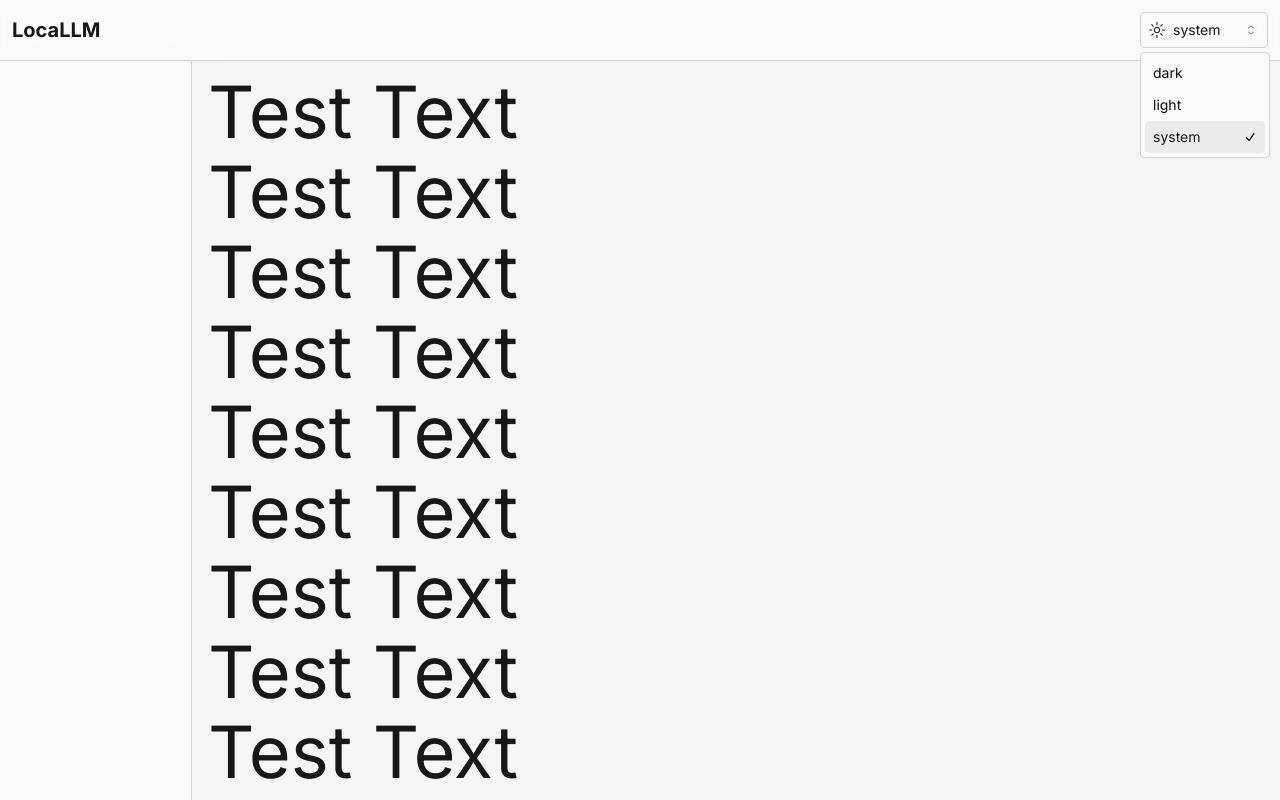
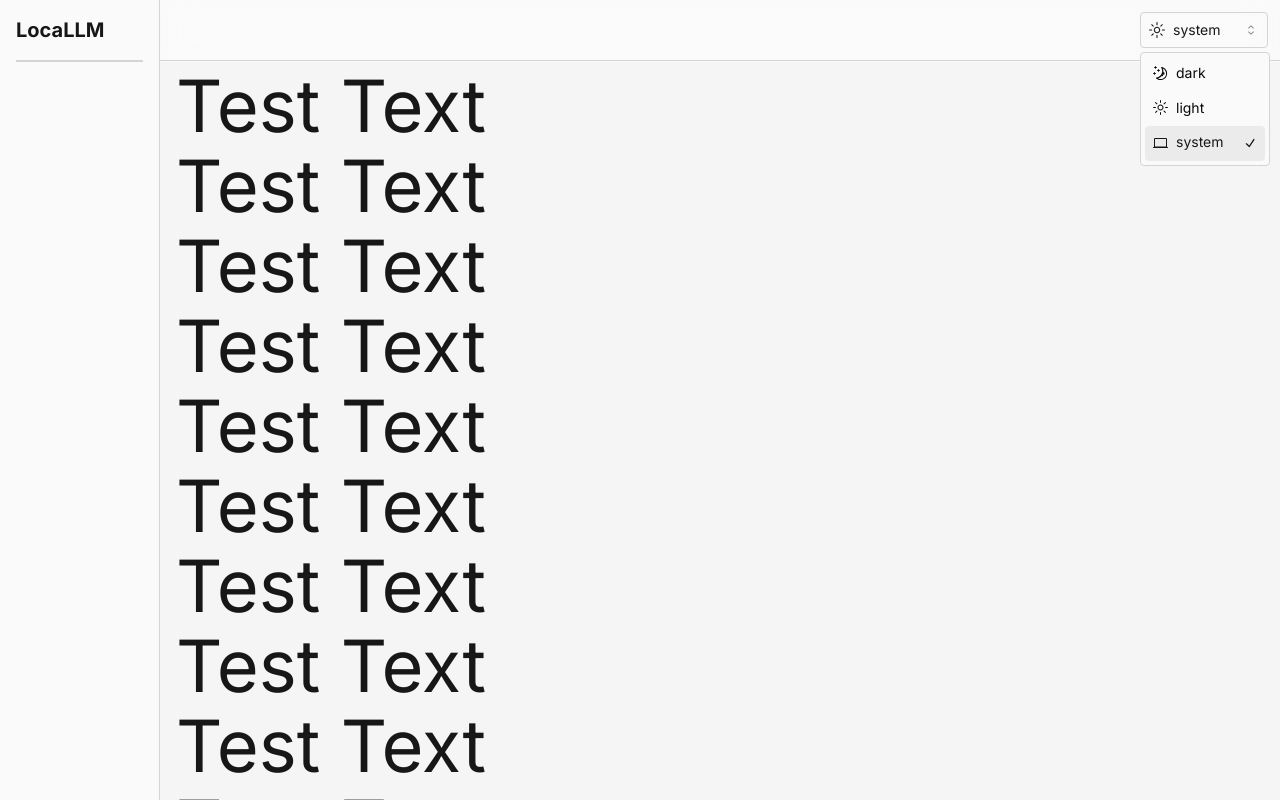
Before and after one commit to Luis96920/ollama_local_llm_chat, a Next.js app: page / in a window 1280 px wide. Both pictures are taken after a click on the button "system". Built offline with nearby package versions, Linux system fonts and the light colour scheme.

Commit message:
Add side drawer
Signed-off-by: SeeuSim <seeusimong@gmail.com>

```diff
--- a/package.json
+++ b/package.json
@@ -17,6 +17,7 @@
     ]
   },
   "dependencies": {
+    "@radix-ui/react-dialog": "^1.0.5",
     "@radix-ui/react-icons": "^1.3.0",
     "@radix-ui/react-select": "^2.0.0",
     "@radix-ui/react-slot": "^1.0.2",
--- a/src/components/layouts/chat-layout/DarkModeToggle.tsx
+++ b/src/components/layouts/chat-layout/DarkModeToggle.tsx
@@ -1,14 +1,8 @@
 'use client';
 
-import { MoonIcon, SunIcon } from '@radix-ui/react-icons';
+import { LaptopIcon, MobileIcon, MoonIcon, SunIcon } from '@radix-ui/react-icons';
 
-import {
-  Select,
-  SelectContent,
-  SelectItem,
-  SelectTrigger,
-  SelectValue,
-} from '@/components/ui/select';
+import { Select, SelectContent, SelectItem, SelectTrigger } from '@/components/ui/select';
 import { useDarkMode } from '@/lib/hooks';
 import { cn } from '@/lib/utils';
 
@@ -19,14 +13,14 @@
     <Select value={darkModePreference ?? 'dark'} onValueChange={setDarkModePreference}>
       <SelectTrigger
         className={cn(
-          'w-32 whitespace-nowrap rounded border border-border px-2 py-1',
+          'ml-auto w-32 whitespace-nowrap rounded border border-border px-2 py-1',
           'shadow-none hover:bg-neutral-200/70 dark:hover:bg-neutral-800'
         )}
       >
         <div className='inline-flex items-center gap-2'>
           <SunIcon className='flex h-4 w-4 dark:hidden' />
           <MoonIcon className='hidden h-4 w-4 dark:flex' />
-          <SelectValue className='' />
+          <span>{darkModePreference}</span>
         </div>
       </SelectTrigger>
       <SelectContent
@@ -35,16 +29,33 @@
           'shadow-none'
         )}
       >
-        {['dark', 'light', 'system'].map((value, _index) => (
+        {[
+          { label: 'dark', icon: <MoonIcon /> },
+
+          { label: 'light', icon: <SunIcon /> },
+
+          {
+            label: 'system',
+            icon: (
+              <>
+                <MobileIcon className='flex sm:hidden' />
+                <LaptopIcon className='hidden sm:flex' />
+              </>
+            ),
+          },
+        ].map((value) => (
           <SelectItem
-            value={value}
-            key={value}
+            value={value.label}
+            key={value.label}
             className={cn(
-              'flex flex-1 rounded bg-primary-foreground focus-visible:cursor-pointer',
+              'flex flex-1 items-center rounded bg-primary-foreground focus-visible:cursor-pointer',
               'focus-visible:bg-neutral-200/70 dark:focus-visible:bg-neutral-700'
             )}
           >
-            <span>{value}</span>
+            <div className='inline-flex items-center gap-2'>
+              {value.icon}
+              <span>{value.label}</span>
+            </div>
           </SelectItem>
         ))}
       </SelectContent>
--- /dev/null
+++ b/src/components/layouts/chat-layout/Logo.tsx
@@ -0,0 +1,5 @@
+import { cn } from '@/lib/utils';
+
+export const Logo = ({ className }: { className?: string }) => {
+  return <h1 className={cn('text-xl font-bold', className)}>LocaLLM</h1>;
+};
--- /dev/null
+++ b/src/components/layouts/chat-layout/MobileSideNav.tsx
@@ -0,0 +1,21 @@
+import { Sheet, SheetClose, SheetContent, SheetTrigger } from '@/components/ui/sheet';
+import { HamburgerMenuIcon, PinLeftIcon } from '@radix-ui/react-icons';
+
+export const MobileSideNav = () => {
+  return (
+    <Sheet>
+      <SheetTrigger className='flex rounded-md p-1 hover:bg-secondary sm:hidden'>
+        <HamburgerMenuIcon />
+      </SheetTrigger>
+      <SheetContent side='left' className='flex max-w-[160px] flex-col px-3'>
+        <div className='relative z-50 flex translate-y-[-6px] bg-inherit'>
+          <SheetClose className='absolute left-0 top-0.5 mr-auto rounded-md p-1 hover:bg-secondary'>
+            <PinLeftIcon />
+          </SheetClose>
+          <h1 className='ml-auto text-xl font-bold'>LocaLLM</h1>
+        </div>
+        <hr className='border border-border' />
+      </SheetContent>
+    </Sheet>
+  );
+};
--- a/src/components/layouts/chat-layout/NavBar.tsx
+++ b/src/components/layouts/chat-layout/NavBar.tsx
@@ -1,11 +1,21 @@
+import { cn } from '@/lib/utils';
 import DarkModeToggle from './DarkModeToggle';
-import { cn } from '@/lib/utils';
+
+import { MobileSideNav } from './MobileSideNav';
+import { Logo } from './Logo';
 
 export const NavBar = () => {
   return (
-    <nav className={cn('fixed top-0 flex w-full border-b border-b-border backdrop-blur-lg')}>
+    <nav
+      className={cn(
+        'fixed right-0 top-0 flex w-screen border-b border-b-border backdrop-blur-lg sm:w-[calc(100vw-160px)]'
+      )}
+    >
       <div className='inline-flex w-full items-center justify-between p-3'>
-        <h1 className='text-xl font-bold'>LocaLLM</h1>
+        <div className='inline-flex items-center gap-4 sm:hidden'>
+          <MobileSideNav />
+          <Logo />
+        </div>
         <DarkModeToggle />
       </div>
     </nav>
--- a/src/components/layouts/chat-layout/SideNav.tsx
+++ b/src/components/layouts/chat-layout/SideNav.tsx
@@ -1,6 +1,19 @@
-const SideNav = () => {
+'use client';
+
+import { cn } from '@/lib/utils';
+import { Logo } from './Logo';
+
+export const SideNav = () => {
   return (
-    <aside className='fixed bottom-0 left-0 h-[calc(100vh-60px)] w-48 border-r border-t border-border bg-primary-foreground' />
+    <aside
+      className={cn(
+        'fixed bottom-0 left-0 h-full w-40 -translate-x-40 border-r border-border bg-primary-foreground transition-transform sm:translate-x-0'
+      )}
+    >
+      <div className='relative flex flex-col gap-4 p-4'>
+        <Logo />
+        <hr className='border border-border' />
+      </div>
+    </aside>
   );
 };
-export default SideNav;
--- a/src/components/layouts/chat-layout/index.tsx
+++ b/src/components/layouts/chat-layout/index.tsx
@@ -1,14 +1,14 @@
 import { cn } from '@/lib/utils';
 
 import { NavBar } from './NavBar';
-import SideNav from './SideNav';
+import { SideNav } from './SideNav';
 
 const ChatLayout = ({ children }: { children?: React.ReactNode }) => {
   return (
     <main className={cn('relative flex h-full flex-col bg-primary-foreground text-primary')}>
       <NavBar />
       <SideNav />
-      <div className='ml-48 mt-[60px] flex max-h-[calc(100vh-60px)] flex-row overflow-y-auto overscroll-none bg-secondary p-4'>
+      <div className='mt-[62px] flex max-h-[calc(100vh-62px)] flex-row overflow-y-auto overscroll-none bg-secondary px-4 pt-2 sm:ml-40'>
         {children}
       </div>
     </main>
--- /dev/null
+++ b/src/components/ui/sheet.tsx
@@ -0,0 +1,121 @@
+'use client';
+
+import * as React from 'react';
+import * as SheetPrimitive from '@radix-ui/react-dialog';
+import { Cross2Icon } from '@radix-ui/react-icons';
+import { cva, type VariantProps } from 'class-variance-authority';
+
+import { cn } from '@/lib/utils';
+
+const Sheet = SheetPrimitive.Root;
+
+const SheetTrigger = SheetPrimitive.Trigger;
+
+const SheetClose = SheetPrimitive.Close;
+
+const SheetPortal = SheetPrimitive.Portal;
+
+const SheetOverlay = React.forwardRef<
+  React.ElementRef<typeof SheetPrimitive.Overlay>,
+  React.ComponentPropsWithoutRef<typeof SheetPrimitive.Overlay>
+>(({ className, ...props }, ref) => (
+  <SheetPrimitive.Overlay
+    className={cn(
+      'fixed inset-0 z-50 bg-black/80  data-[state=open]:animate-in data-[state=closed]:animate-out data-[state=closed]:fade-out-0 data-[state=open]:fade-in-0',
+      className
+    )}
+    {...props}
+    ref={ref}
+  />
+));
+SheetOverlay.displayName = SheetPrimitive.Overlay.displayName;
+
+const sheetVariants = cva(
+  'fixed z-50 gap-4 bg-background p-6 shadow-lg transition ease-in-out data-[state=closed]:duration-300 data-[state=open]:duration-500 data-[state=open]:animate-in data-[state=closed]:animate-out',
+  {
+    variants: {
+      side: {
+        top: 'inset-x-0 top-0 border-b data-[state=closed]:slide-out-to-top data-[state=open]:slide-in-from-top',
+        bottom:
+          'inset-x-0 bottom-0 border-t data-[state=closed]:slide-out-to-bottom data-[state=open]:slide-in-from-bottom',
+        left: 'inset-y-0 left-0 h-full w-3/4 border-r data-[state=closed]:slide-out-to-left data-[state=open]:slide-in-from-left sm:max-w-sm',
+        right:
+          'inset-y-0 right-0 h-full w-3/4 border-l data-[state=closed]:slide-out-to-right data-[state=open]:slide-in-from-right sm:max-w-sm',
+      },
+    },
+    defaultVariants: {
+      side: 'right',
+    },
+  }
+);
+
+interface SheetContentProps
+  extends React.ComponentPropsWithoutRef<typeof SheetPrimitive.Content>,
+    VariantProps<typeof sheetVariants> {}
+
+const SheetContent = React.forwardRef<
+  React.ElementRef<typeof SheetPrimitive.Content>,
+  SheetContentProps
+>(({ side = 'right', className, children, ...props }, ref) => (
+  <SheetPortal>
+    <SheetOverlay />
+    <SheetPrimitive.Content ref={ref} className={cn(sheetVariants({ side }), className)} {...props}>
+      {children}
+      <SheetPrimitive.Close className='absolute right-4 top-4 rounded-sm opacity-70 ring-offset-background transition-opacity hover:opacity-100 focus:outline-none focus:ring-2 focus:ring-ring focus:ring-offset-2 disabled:pointer-events-none data-[state=open]:bg-secondary'>
+        <Cross2Icon className='h-4 w-4' />
+        <span className='sr-only'>Close</span>
+      </SheetPrimitive.Close>
+    </SheetPrimitive.Content>
+  </SheetPortal>
+));
+SheetContent.displayName = SheetPrimitive.Content.displayName;
+
+const SheetHeader = ({ className, ...props }: React.HTMLAttributes<HTMLDivElement>) => (
+  <div className={cn('flex flex-col space-y-2 text-center sm:text-left', className)} {...props} />
+);
+SheetHeader.displayName = 'SheetHeader';
+
+const SheetFooter = ({ className, ...props }: React.HTMLAttributes<HTMLDivElement>) => (
+  <div
+    className={cn('flex flex-col-reverse sm:flex-row sm:justify-end sm:space-x-2', className)}
+    {...props}
+  />
+);
+SheetFooter.displayName = 'SheetFooter';
+
+const SheetTitle = React.forwardRef<
+  React.ElementRef<typeof SheetPrimitive.Title>,
+  React.ComponentPropsWithoutRef<typeof SheetPrimitive.Title>
+>(({ className, ...props }, ref) => (
+  <SheetPrimitive.Title
+    ref={ref}
+    className={cn('text-lg font-semibold text-foreground', className)}
+    {...props}
+  />
+));
+SheetTitle.displayName = SheetPrimitive.Title.displayName;
+
+const SheetDescription = React.forwardRef<
+  React.ElementRef<typeof SheetPrimitive.Description>,
+  React.ComponentPropsWithoutRef<typeof SheetPrimitive.Description>
+>(({ className, ...props }, ref) => (
+  <SheetPrimitive.Description
+    ref={ref}
+    className={cn('text-sm text-muted-foreground', className)}
+    {...props}
+  />
+));
+SheetDescription.displayName = SheetPrimitive.Description.displayName;
+
+export {
+  Sheet,
+  SheetPortal,
+  SheetOverlay,
+  SheetTrigger,
+  SheetClose,
+  SheetContent,
+  SheetHeader,
+  SheetFooter,
+  SheetTitle,
+  SheetDescription,
+};
--- a/src/lib/contexts/DarkModeContext.ts
+++ /dev/null
@@ -1,11 +0,0 @@
-'use client';
-
-import { createContext } from 'react';
-
-interface IDarkModeContextState {
-  darkMode: string;
-}
-
-export const DarkModeContext = createContext<IDarkModeContextState>({
-  darkMode: 'dark',
-});
```
Also changed, not shown: 1 other file (tests, documents, lock files or other folders).
